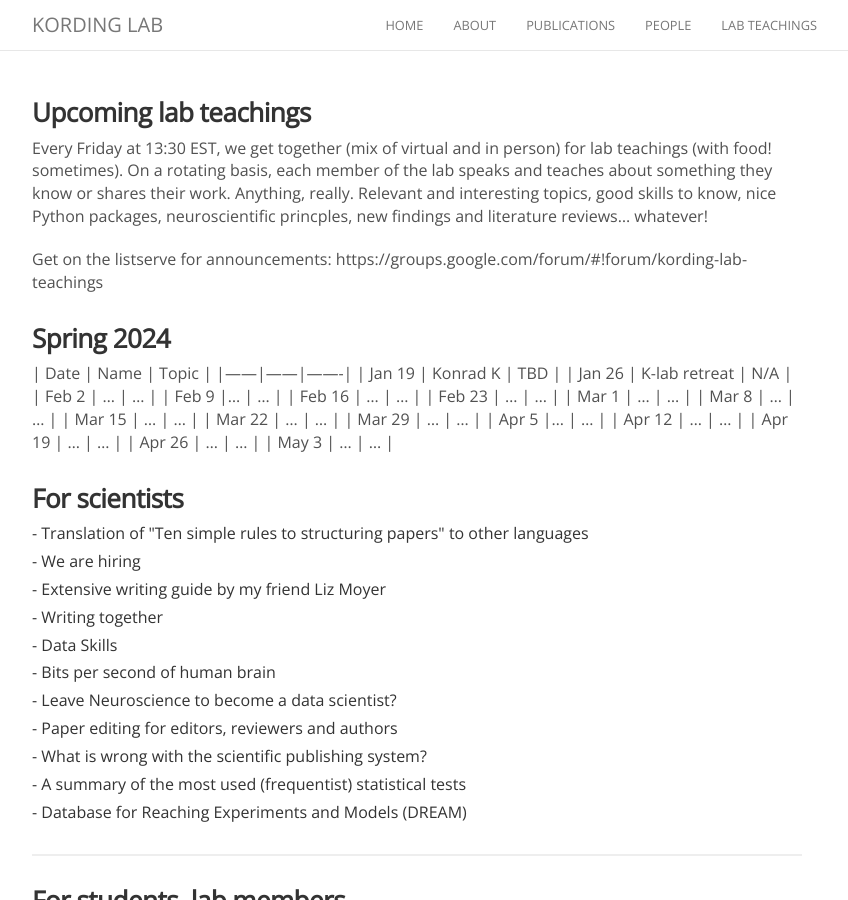
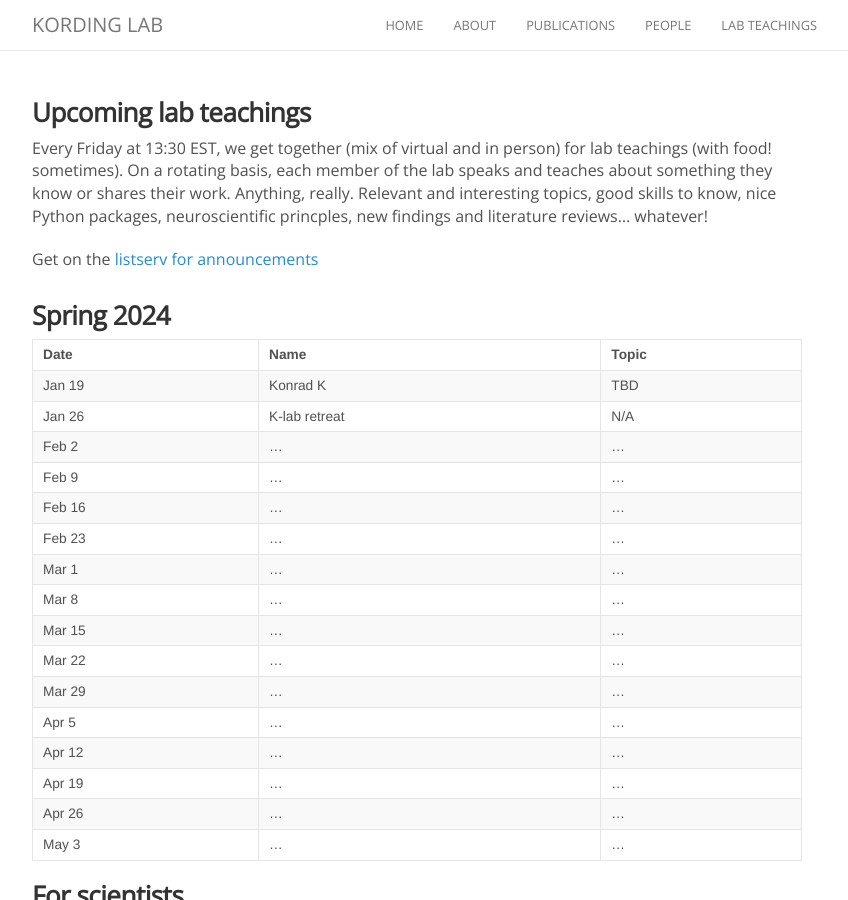
Before and after one commit to KordingLab/KordingLab.github.io, a Jekyll site: the page built from presentations.md, in a window 1280 px wide and 900 px high. Shown: the whole window, without its empty margins (223-1071 px from the left). Built offline with Jekyll 4.4.1, drawn with Linux system fonts in a browser that asks for light colours; nearby versions of some CDN libraries; comment, search, counter and statistics services are not loaded.

Commit message:
Update presentations.md

```diff
--- a/presentations.md
+++ b/presentations.md
@@ -10,9 +10,10 @@ On a rotating basis, each member of the lab speaks and teaches about something t
 Anything, really. Relevant and interesting topics, good skills to know, nice Python packages,
 neuroscientific princples, new findings and literature reviews... whatever!
 
-Get on the listserve for announcements: https://groups.google.com/forum/#!forum/kording-lab-teachings
+Get on the [listserv for announcements](https://groups.google.com/forum/#!forum/kording-lab-teachings)
 
 ### Spring 2024
+{% raw %}
 | Date | Name | Topic |
 |------|------|-------|
 | Jan 19 | Konrad K | TBD |
@@ -31,7 +32,7 @@ Get on the listserve for announcements: https://groups.google.com/forum/#!forum/
 | Apr 19 | ... | ... |
 | Apr 26 | ... | ... |
 | May 3 | ... | ... |
-<!--[Click here for current topics (as of summer 2021)](http://kordinglab.com/2021/01/01/upcoming-lab-teaching.html)-->
+{% endraw %}
 
 {% assign reference_types = "scientists|students" | split: "|" %}
 
```
